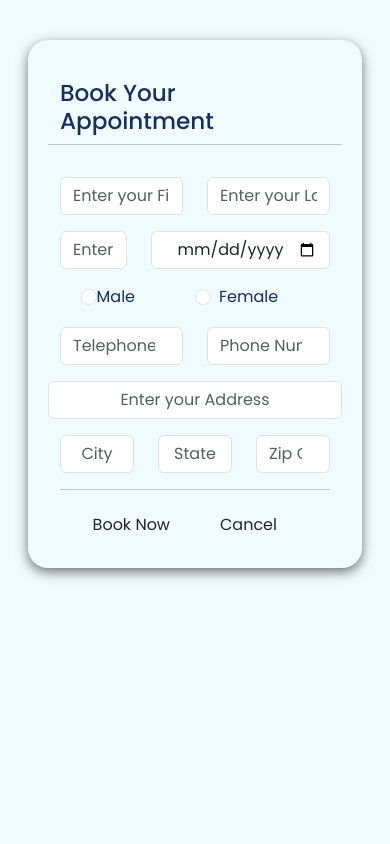
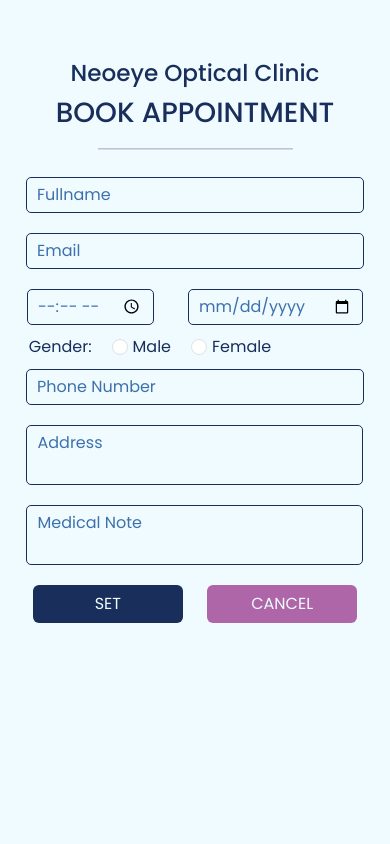
Before and after one commit to FurankuJosepho/NeoEyePHP, a PHP site: page /pages/books.php in a window 390 px wide. Run offline with PHP 8.4, Linux system fonts and the light colour scheme.

Commit message:
modified book now page and update product page responsiveness

```diff
--- a/css/books.css
+++ b/css/books.css
@@ -1,33 +1,176 @@
 @import url('https://fonts.googleapis.com/css2?family=Poppins:wght@100;200;300;400;500;600;700;800;900&display=swap');
 
 :root {
-  --c-b: #3D71AC;
-  --c-v: #AF66A8;
-  --c-w: #EFFBFF;
-  --c-db: #192E5B;
+  --c-b: #3d71ac;
+  --c-v: #af66a8;
+  --c-w: #effbff;
+  --c-db: #192e5b;
   --f-p: 'Poppins';
 }
 
-.btns {
-  border: 2px solid #192e5b;
-  color: #192e5b;
+.book-appoint {
+  display: grid;
+  grid-template-columns: 1fr 1fr;
 }
-.btns:hover {
-  border: 2px solid #192e5b;
-  color: #192e5b;
-  background-color: #fcc34f;
+
+.form-section,
+form {
+  height: 100vh;
+  margin: auto;
+  display: flex;
+  flex-direction: column;
+  justify-content: center;
+  align-items: center;
 }
-.formContainer {
-  padding: 1.5rem 2rem;
-  margin: 2.5rem 1rem;
-  border-radius: 20px;
-  box-shadow: 0 4px 12px #0000008a;
+
+form {
+  height: 500px;
+  margin: 0;
 }
-.Booking {
-  border: 2px solid #fcc34f !important;
-  color: #fcc34f !important;
+
+hr {
+  width: 50%;
+  height: 2px;
+  background: var(--c-v);
+  margin: 0;
 }
-.Booking:hover {
-  border: 2px solid #fcc34f !important;
-  color: #fcc34f !important;
+
+.header {
+  margin: 10px auto;
 }
+
+.gender {
+  display: flex;
+  margin: 0;
+}
+
+.fullname,
+.email,
+.number,
+.address,
+.note,
+.btn {
+  margin: 10px;
+}
+
+.fullname,
+.email,
+.time,
+.date,
+.number,
+.address,
+.note {
+  border-radius: 5px;
+  outline: none;
+  color: var(--c-b);
+  background-color: var(--c-w);
+  border: solid var(--c-db) 1px;
+  padding: 5px 10px;
+}
+
+::placeholder {
+  color: var(--c-b);
+}
+
+.login-btn {
+  width: 150px;
+  color: var(--c-w);
+  background-color: var(--c-db);
+}
+
+.cancel-btn {
+  width: 150px;
+  color: var(--c-w);
+  background-color: var(--c-v);
+}
+
+.login-btn:hover {
+  border: var(--c-db) solid 1px;
+}
+
+.cancel-btn:hover {
+  border: var(--c-v) solid 1px;
+  color: var(--c-v);
+}
+
+.date,
+.time {
+  margin: 10px 15px;
+}
+
+.text-gen,
+.radio,
+.label {
+  margin-bottom: 0;
+}
+
+.gender {
+  position: relative;
+  right: 45px;
+}
+
+.radio {
+  margin-left: 20px;
+  margin-right: 5px;
+}
+
+.address,
+.note {
+  width: 337px;
+  resize: none;
+}
+
+input::-webkit-inner-spin-button {
+  appearance: none;
+  -webkit-appearance: none;
+}
+
+@media screen and (max-width: 768px) {
+  .book-appoint {
+    height: 100vh;
+    display: flex;
+    background-image: linear-gradient(45deg, var(--c-b), var(--c-v));
+  }
+
+  .img-gif {
+    display: none;
+  }
+
+  .form-section {
+    margin: 25px auto;
+    width: 400px;
+    height: 650px;
+    background-color: var(--c-w);
+    border-radius: 15px;
+    box-shadow: 1px 1px 12px 4px var(--c-db);
+  }
+}
+
+@media screen and (max-width: 425px) {
+  .book-appoint {
+    background-image: none;
+  }
+
+  .form-section {
+    box-shadow: none;
+  }
+}
+
+@media screen and (max-width: 320px) {
+  hr {
+    margin-bottom: 10px;
+  }
+
+  .time {
+    width: 133px;
+  }
+
+  .date {
+    width: 160px;
+  }
+
+  .date,
+  .time {
+    margin: 10px 15px;
+  }
+}
--- a/index.php
+++ b/index.php
@@ -55,7 +55,7 @@
 							<a href="pages/about.php" class="nav-link about-us-active">About Us</a>
 						</li>
 						<li class="nav-item">
-							<a href="pages/book.php" class="nav-link book">Book Now</a>
+							<a href="pages/books.php" class="nav-link book">Book Now</a>
 						</li>
 						<li class="nav-item">
 							<div class="dropdown">
--- a/pages/about.php
+++ b/pages/about.php
@@ -50,7 +50,7 @@
 							<a href="about.php" class="nav-link about-us-active">About Us</a>
 						</li>
 						<li class="nav-item">
-							<a href="book.php" class="nav-link book">Book Now</a>
+							<a href="books.php" class="nav-link book">Book Now</a>
 						</li>
 						<li class="nav-item">
 							<div class="dropdown">
--- a/pages/books.php
+++ b/pages/books.php
@@ -18,6 +18,10 @@
  <!-- fontawesome -->
  <link rel="stylesheet" href="https://cdnjs.cloudflare.com/ajax/libs/font-awesome/6.4.2/css/all.min.css" integrity="sha512-z3gLpd7yknf1YoNbCzqRKc4qyor8gaKU1qmn+CShxbuBusANI9QpRohGBreCFkKxLhei6S9CQXFEbbKuqLg0DA==" crossorigin="anonymous" referrerpolicy="no-referrer" />
 
+ <!-- swiper js link -->
+ <link rel="stylesheet" href="https://cdn.jsdelivr.net/npm/swiper@10/swiper-bundle.min.css" />
+ <script src="https://cdn.jsdelivr.net/npm/swiper@10/swiper-bundle.min.js"></script>
+
  <!-- css links -->
  <link rel="stylesheet" href="../css/index.css">
  <link rel="stylesheet" href="../css/books.css">
@@ -25,71 +29,38 @@
 </head>
 
 <body>
- <main>
-  <section class="container">
-   <form action="" class="justify-content-center formContainer">
-    <div class="row my-3">
-     <h3 class="d-flex justify-content-center">
-      Book Your Appointment
-     </h3>
-     <hr>
+ <main class="book-appoint">
+  <section class="img-section">
+   <img class="img-gif" src="#" alt="anything related in clinic">
+  </section>
+  <section class="form-section">
+   <div class="header">
+    <h3 class="d-flex justify-content-center">Neoeye Optical Clinic</h3>
+    <h1 class="d-flex justify-content-center">
+     BOOK APPOINTMENT
+    </h1>
+   </div>
+   <hr>
+   <form method="#">
+    <input type="text" class="fullname" placeholder="Fullname">
+    <input type="email" class="email" placeholder="Email">
+    <div class="data-time">
+     <input type="time" class="time">
+     <input type="date" class="date">
     </div>
-    <div class="row mb-3">
-     <div class="col">
-      <input type="text" class="form-control text-center" placeholder="Enter your Firstname">
-     </div>
-     <div class="col">
-      <input type="text" class="form-control text-center" placeholder="Enter your Lastname">
-     </div>
+    <div class="gender">
+     <p class="text-gen">Gender:</p>
+     <input type="radio" class="form-check-input radio" id="radioMale" name="gender">
+     <label for="radioMale" class="form-check-label label">Male</label>
+     <input type="radio" class="form-check-input radio" id="radioFemale" name="gender">
+     <label for="radioFemale" class="form-check-label label">Female</label>
     </div>
-    <div class="row mb-3">
-     <div class="col">
-      <input type="email" class="form-control text-center" placeholder="Enter your Email">
-     </div>
-     <div class="col">
-      <input type="date" class="form-control text-center">
-     </div>
-    </div>
-    <div class="row mb-3">
-     <div class="col form-check d-flex justify-content-end me-5">
-      <input type="radio" class="form-check-input">
-      <label for="radioMale" class="form-check-label">Male</label>
-     </div>
-     <div class="col form-check me-5">
-      <input type="radio" class="form-check-input">
-      <label for="radioFemale" class="form-check-label">Female</label>
-     </div>
-    </div>
-    <div class="row mb-3">
-     <div class="col">
-      <input type="number" class="form-control text-center" placeholder="Telephone Number">
-     </div>
-     <div class="col">
-      <input type="number" class="form-control text-center" placeholder="Phone Number">
-     </div>
-    </div>
-    <div class="row mb-3">
-     <input type="text" class="form-control text-center" placeholder="Enter your Address">
-    </div>
-    <div class="row mb-3">
-     <div class="col">
-      <input type="text" class="form-control text-center" placeholder="City">
-     </div>
-     <div class="col">
-      <input type="text" class="form-control text-center" placeholder="State">
-     </div>
-     <div class="col">
-      <input type="number" class="form-control text-center" placeholder="Zip Code">
-     </div>
-    </div>
-    <hr>
-    <div class="row">
-     <div class="col  d-flex justify-content-end">
-      <button class="btn">Book Now</button>
-     </div>
-     <div class="col">
-      <button class="btn">Cancel</button>
-     </div>
+    <input type="number" class="number" placeholder="Phone Number">
+    <textarea class="address" placeholder="Address"></textarea>
+    <textarea class="note" placeholder="Medical Note"></textarea>
+    <div class="btn-logs">
+     <input class="btn login-btn" type="submit" name="Login" value="SET">
+     <a class="btn cancel-btn" href="../index.php" role="button">CANCEL</a>
     </div>
    </form>
   </section>
```
Also changed, not shown: css/login.css (+6 -5 lines), css/products.css (+37 -23 lines), pages/products.php (+19 -24 lines).
